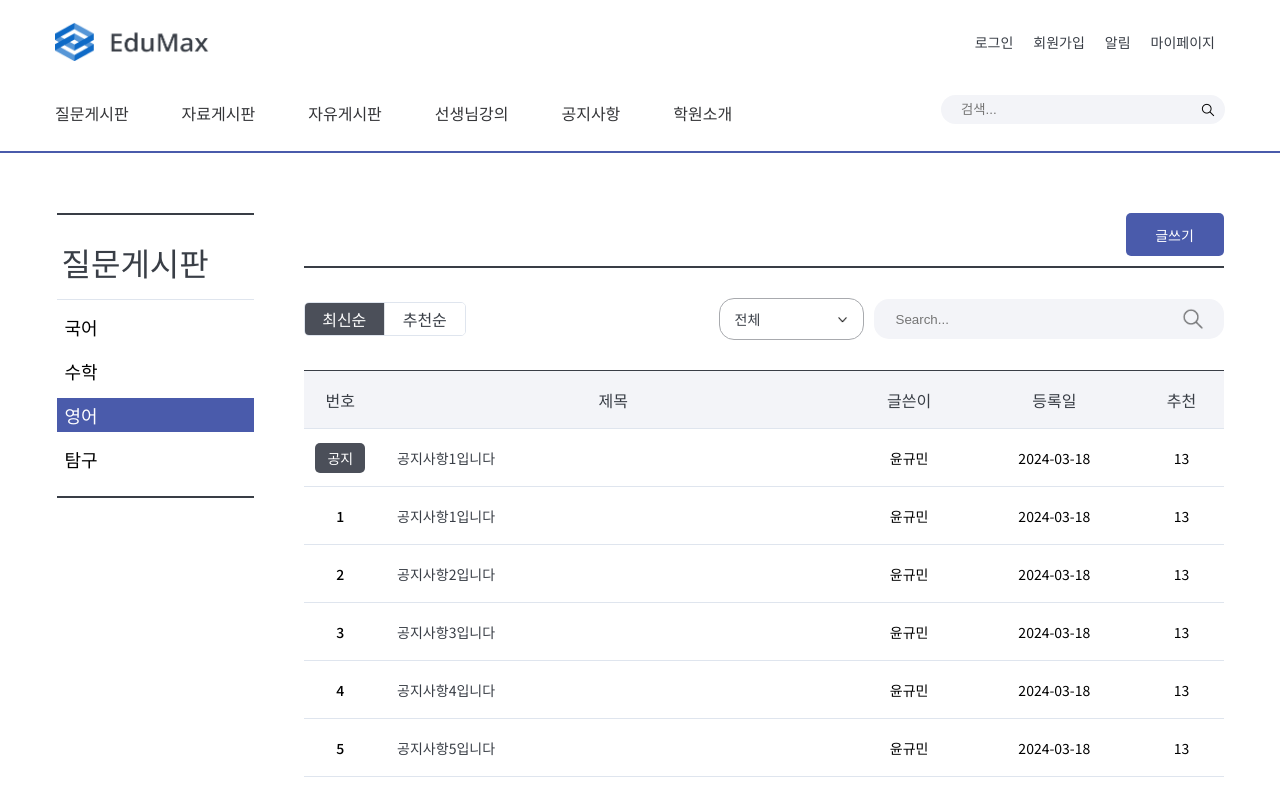
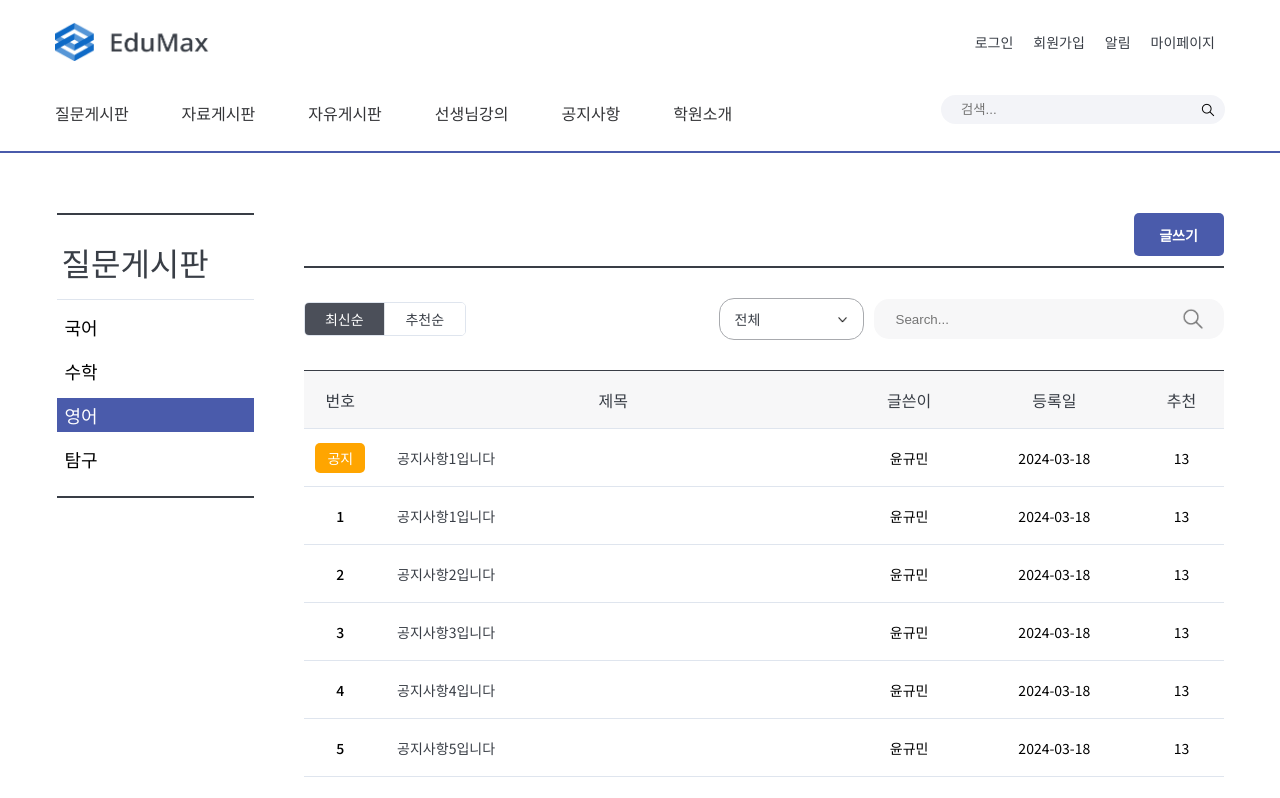
Before and after one commit to kbs1115/EduMax-front, a React (Create React App) app: page /post/question in a window 1280 px wide. Shown: the top 798 px of the page. Built offline with nearby package versions, Linux system fonts and the light colour scheme.

Commit message:
[modify] post list design fix

```diff
--- a/src/TestData/TestPostDetail.js
+++ b/src/TestData/TestPostDetail.js
@@ -41,7 +41,7 @@ export const ResponsePostData1 = {
     html_content: SamplehtmlContent,
     created_at: "2020-12-30",
     modified_at: "2020-12-30",
-    category: "KQ",
+    category: "EQ",
     author: "윤규민",
     views: 20 // 조화수인데 백엔드 구현이 필요함
 };
--- a/src/components/PostDetail/CommentsContainer.js
+++ b/src/components/PostDetail/CommentsContainer.js
@@ -117,7 +117,7 @@ const Comment = ({
     childComments,
     showChildComments,
     setShowChildComments,
-    user_nickname = "asd",   // 로그인 토큰으로부터 nickname 추출할예정, 로그인 상태는 전역임 고로 여기서 받기 가능
+    user_nickname = "김병수",   // 로그인 토큰으로부터 nickname 추출할예정, 로그인 상태는 전역임 고로 여기서 받기 가능
     isParent // Add this prop to determine if the comment is a parent
 }) => {
     // Ensure user_nickname is not undefined before calling toLowerCase
--- a/src/components/post/PostOrder.js
+++ b/src/components/post/PostOrder.js
@@ -32,10 +32,10 @@ const PostOrder = () => {
   return (
     <ToggleContainer>
       <Section selected={isSelected} onClick={() => setIsSelected(true)}>
-        <Typography color={isSelected ? 'white' : '#393E46'} size='body_sub_title'>최신순</Typography>
+        <Typography color={isSelected ? 'white' : '#393E46'} size='body_content_medium'>최신순</Typography>
       </Section>
       <Section selected={!isSelected} onClick={() => setIsSelected(false)}>
-        <Typography color={!isSelected ? 'white' : '#393E46'} size='body_sub_title'>추천순</Typography>
+        <Typography color={!isSelected ? 'white' : '#393E46'} size='body_content_medium'>추천순</Typography>
       </Section>
     </ToggleContainer>
   );
--- a/src/components/post/PostSearchBar.js
+++ b/src/components/post/PostSearchBar.js
@@ -5,7 +5,7 @@ import searchIcon from '../../assets/nav_search_icon.png'; // Adjust this path t
 const SearchBarContainer = styled.div`
   display: flex;
   align-items: center;
-  background-color: #F3F4F8;
+  background-color: #F7F7F8;
   border-radius: 15px;
   width: 310px;
   height: 40px;
--- a/src/components/post/PostTable.js
+++ b/src/components/post/PostTable.js
@@ -18,7 +18,7 @@ const StyledTable = styled.table`
 `;
 
 const StyledHead = styled.thead`
-  background-color: #F3F4F8;
+  background-color: #F7F7F8;
   height: 55px;
   border-top: 1px solid #393E46;
   border-bottom: 1px solid #DFE5EE;
@@ -96,7 +96,7 @@ const PostTable = ({page, setPage}) => {
               <NumCell>
                 <PostListButton width="50px"
                 height="30px"
-                buttonColor="#4B4F59"
+                buttonColor="orange"
                 textColor="white"
                 size="body_content_medium">공지</PostListButton>
               </NumCell>
--- a/src/pages/PostDetail.js
+++ b/src/pages/PostDetail.js
@@ -41,7 +41,7 @@ function PostDetailPage() {
     }
 
     // 테스트 데이터 매핑
-    const { files, likes, title, html_content, created_at, modified_at, category, author, views } = ResponsePostData1;
+    const { files, likes, title, html_content, created_at, modified_at, category, author, views } = ResponsePostData2;
 
     // Mapping likes to voter_nicknames
     const voter_nicknames = likes.map(like => like.user);
--- a/src/pages/QuestionBoard.js
+++ b/src/pages/QuestionBoard.js
@@ -50,9 +50,9 @@ function QuestionBoard() {
       <SideBar setPage={setPage}/>
       <BodyOuterWrapper>
         <PostListButton
-          width="98px"
+          width="90px"
           height="43px"
-          size="body_content_medium"
+          size="body_content_bold"
           buttonColor="#4A5BAB"
           textColor="white"
         >
```
